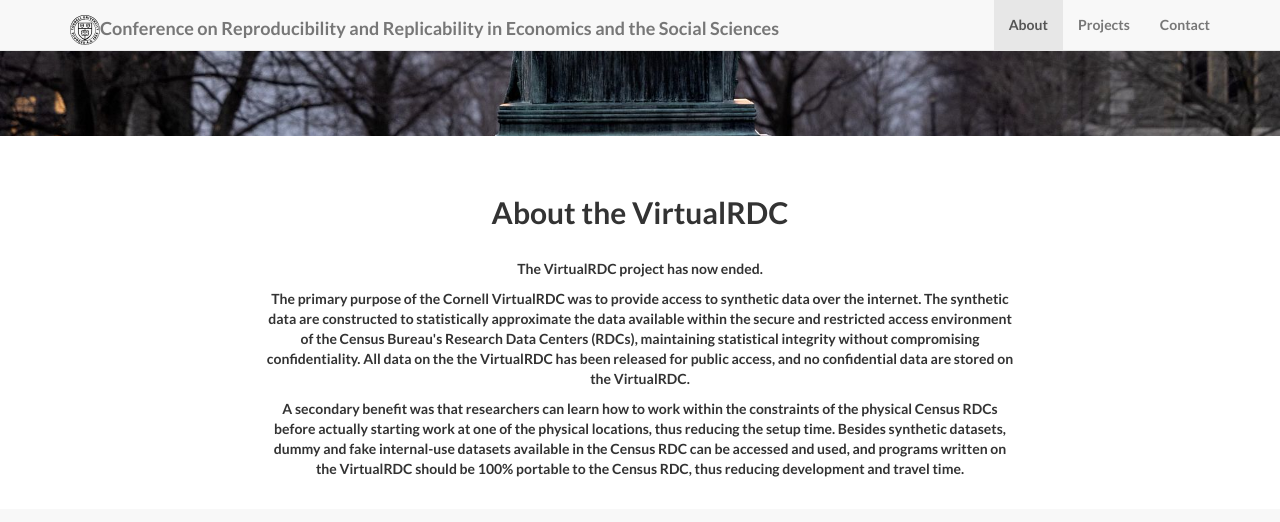
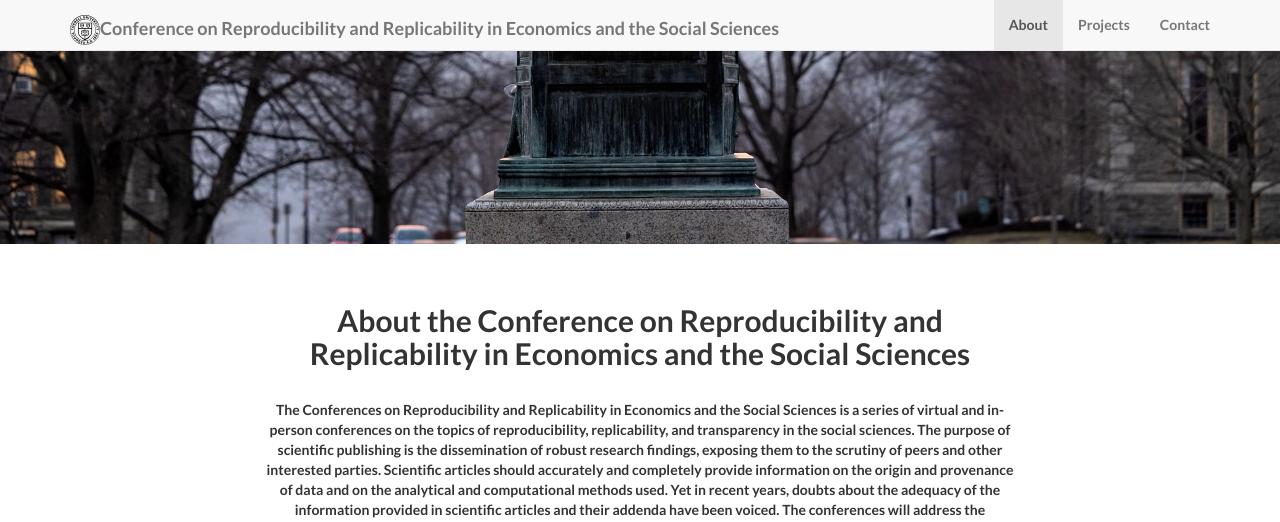
Before and after one commit to labordynamicsinstitute/crress, a Jekyll site: the page built from index.html, in a window 1280 px wide and 1400 px high, scrolled down 585 px. Shown: the top 522 px of the window. Built offline with Jekyll 4.4.1, drawn with Linux system fonts in a browser that asks for light colours; nearby versions of some CDN libraries; library files that are not in the unit come from our copies; some of the changed text lies outside the part shown.

Commit message:
Further adjustments

```diff
--- a/_includes/about.html
+++ b/_includes/about.html
@@ -3,13 +3,10 @@
         <div class="row">
             <div class="col-lg-8 col-lg-offset-2">
               <br/><br/>
-              <h2>About the VirtualRDC</h2>
+              <h2>About the {{ site.title }}</h2>
               <br/>
 
-              <p>The VirtualRDC project has now ended.</p>
-                <p>The primary purpose of the Cornell VirtualRDC was to provide access to synthetic data over the internet. The synthetic data are constructed to statistically approximate the data available within the secure and restricted access environment of the Census Bureau's Research Data Centers (RDCs), maintaining statistical integrity without compromising confidentiality. All data on the the VirtualRDC has been released for public access, and no confidential data are stored on the VirtualRDC.</p>
-                <p>
-                A secondary benefit was that researchers can learn how to work within the constraints of the physical Census RDCs before actually starting work at one of the physical locations, thus reducing the setup time. Besides synthetic datasets, dummy and fake internal-use datasets available in the Census RDC can be accessed and used, and programs written on the VirtualRDC should be 100% portable to the Census RDC, thus reducing development and travel time.</p>
+              <p>{{ site.description }}</p>
                 <br/>
               </div>
         </div>
--- a/_includes/page_content.html
+++ b/_includes/page_content.html
@@ -1,6 +1,6 @@
 <section id="projects">
 <!-- Page Content -->
-{% for post in site.projects reversed %}
+{% for post in site.projects  %}
   {% capture thecycle %}{% cycle 'odd', 'even' %}{% endcapture %}
     {% if thecycle == 'odd' %}
     <div class="content-section-a">
@@ -16,7 +16,7 @@
                     <div class="lead">{{ post.content }}</div>
                 </div>
                 <div class="col-lg-5 col-lg-offset-2 col-sm-6">
-                    <img class="img-responsive" src="img/projects/{{ post.img }}" alt="">
+                    {% if post.img %}<img class="img-responsive" src="img/projects/{{ post.img }}" alt="">{% else %}<img class="img-responsive" src="img/projects/cress_image.png" alt="">{% endif %}
                 </div>
             </div>
 
@@ -33,7 +33,7 @@
 
             <div class="row">
                 <div class="col-lg-5 col-sm-6">
-                    <img class="img-responsive" src="img/projects/{{ post.img }}" alt="">
+                    {% if post.img %}<img class="img-responsive" src="img/projects/{{ post.img }}" alt="">{% else %}<img class="img-responsive" src="img/projects/cress_image.png" alt="">{% endif %}
                 </div>
                <div class="col-lg-5  col-lg-offset-2  col-sm-6">
                     <hr class="section-heading-spacer">
--- a/index.html
+++ b/index.html
@@ -1,5 +1,4 @@
 ---
 layout: default
-title: VirtualRDC @ Cornell
-subTitle: Synthetic Data Server, Econ Compute Cluster, and more
+title: Conference on Reproducibility and Replicability in Economics and the Social Sciences
 ---
```
Also changed, not shown: img/banner-bg.jpg.
